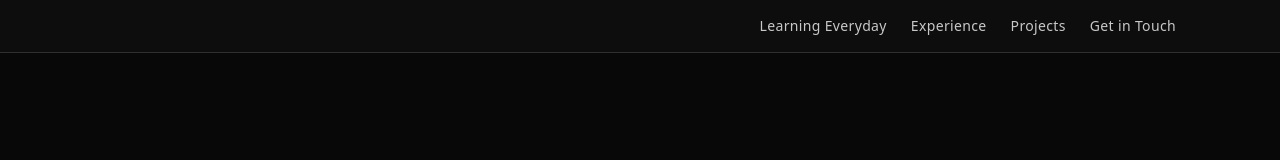
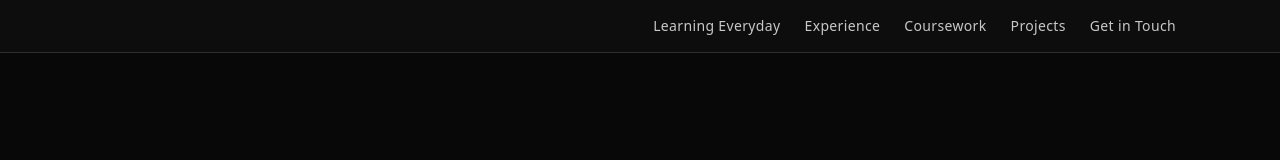
Before and after one commit to bobbybendola/bobbybendola.github.io, a React (Vite) app: page / in a window 1280 px wide. Shown: the top 160 px of the page. Built offline with nearby package versions, Linux system fonts and the light colour scheme; the HTML template or start-up script is replaced by a standard one.

Commit message:
Update to show fliiped cards, and addec courses till spinrg 2026

```diff
--- a/src/components/sections/Coursework.tsx
+++ b/src/components/sections/Coursework.tsx
@@ -0,0 +1,99 @@
+import { useState } from "react";
+
+import type { CourseworkContent } from "@/types/content";
+import { Container } from "@/components/ui/Container";
+
+interface CourseworkProps {
+  content: CourseworkContent;
+}
+
+export function Coursework({ content }: CourseworkProps) {
+  const [activeId, setActiveId] = useState<string | null>(null);
+
+  return (
+    <section
+      id="coursework"
+      aria-labelledby="coursework-heading"
+      className="scroll-mt-4 border-t border-border bg-bg py-16 md:py-20"
+    >
+      <Container>
+        <h2
+          id="coursework-heading"
+          className="text-center text-2xl font-bold text-text-primary md:text-3xl"
+        >
+          {content.heading}
+        </h2>
+        <p className="mt-2 text-center text-sm text-text-secondary md:text-base">{content.subtitle}</p>
+
+        <div className="relative mx-auto mt-12 max-w-3xl pb-4 before:absolute before:bottom-3 before:left-5 before:top-0 before:w-px before:bg-border after:absolute after:bottom-0 after:left-5 after:-translate-x-1/2 after:border-x-[6px] after:border-t-[10px] after:border-x-transparent after:border-t-border md:before:left-1/2 md:after:left-1/2">
+          <ol>
+            {content.terms.map((term, index) => {
+              const isLeft = index % 2 === 0;
+              const courses = term.courses ?? [];
+              const isOpen = activeId === term.id;
+              const filled = courses.length > 0;
+
+              return (
+                <li
+                  key={term.id}
+                  className={`relative mb-8 flex items-center md:mb-10 ${
+                    isLeft ? "md:flex-row" : "md:flex-row-reverse"
+                  }`}
+                >
+                  <div
+                    className={`flex flex-1 ${
+                      isLeft ? "md:justify-end md:pr-10" : "md:justify-start md:pl-10"
+                    } justify-start pl-12 md:pl-0`}
+                  >
+                    <button
+                      type="button"
+                      onMouseEnter={() => setActiveId(term.id)}
+                      onMouseLeave={() => setActiveId(null)}
+                      onFocus={() => setActiveId(term.id)}
+                      onBlur={() => setActiveId(null)}
+                      onClick={() => setActiveId(isOpen ? null : term.id)}
+                      className="w-full max-w-[260px] cursor-pointer border border-border bg-bg p-4 text-left transition-colors hover:border-text-primary"
+                    >
+                      <h3 className="text-sm font-bold text-text-primary md:text-base">{term.label}</h3>
+                      <div
+                        className={`overflow-hidden transition-all duration-300 ${
+                          isOpen ? "mt-3 max-h-48 opacity-100" : "max-h-0 opacity-0"
+                        }`}
+                      >
+                        {courses.length > 0 ? (
+                          <ul className="flex flex-col gap-1.5">
+                            {courses.map((course) => (
+                              <li
+                                key={`${term.id}-${course.code}`}
+                                className="text-sm leading-relaxed text-text-secondary"
+                              >
+                                <span className="text-text-primary">• </span>
+                                {course.code} — {course.name}
+                              </li>
+                            ))}
+                          </ul>
+                        ) : (
+                          <p className="text-sm text-text-secondary">TBD</p>
+                        )}
+                      </div>
+                    </button>
+                  </div>
+
+                  <div
+                    className={`absolute left-5 z-10 h-4 w-4 -translate-x-1/2 rounded-full border-2 md:relative md:left-auto md:translate-x-0 ${
+                      filled
+                        ? "border-text-primary bg-text-primary"
+                        : "border-text-primary bg-bg"
+                    }`}
+                  />
+
+                  <div className="hidden flex-1 md:block" />
+                </li>
+              );
+            })}
+          </ol>
+        </div>
+      </Container>
+    </section>
+  );
+}
--- a/src/config/siteConfig.ts
+++ b/src/config/siteConfig.ts
@@ -43,12 +43,8 @@ import pipedowntrain from "../assets/images/hacks/training_pipe_defect.png";
  * Every string, link, and image on the site lives here. To rebrand,
  * update copy, or point at new assets, edit this file only — no
  * component in src/components should need to change.
- *
- * // TODO(api): this object is a natural place to hook up a headless
- * // CMS or `fetch('/api/site-content')` later; components already
- * // consume it as plain props, so swapping a static import for an
- * // async fetch + context provider is a drop-in change.
  */
+
 export const siteConfig: SiteConfig = {
   meta: {
     title: "Steven Kuzhipala — Computer Engineer, UCI",
@@ -59,6 +55,7 @@ export const siteConfig: SiteConfig = {
   nav: [
     { label: "Learning Everyday", href: "/#bio" },
     { label: "Experience", href: "/#experience" },
+    { label: "Coursework", href: "/#coursework" },
     { label: "Projects", href: "/projects" },
     { label: "Get in Touch", href: "/#contact" },
   ],
@@ -153,6 +150,59 @@ export const siteConfig: SiteConfig = {
     },
   ],
 
+  coursework: {
+    heading: "Coursework",
+    subtitle: "Expected graduation: March 2028",
+    terms: [
+      {
+        id: "fall-2025",
+        label: "Fall 2025",
+        courses: [
+          { code: "EECS 31", name: "Intro to Digital Systems" },
+          { code: "EECS 20", name: "Computer Systems & Programming (LC-3 Assembly)" },
+          { code: "MATH 2D", name: "Multivariable Calculus-I" },
+        ],
+      },
+      {
+        id: "winter-2026",
+        label: "Winter 2026",
+        courses: [
+          { code: "EECS 31L", name: "Digital Systems Lab (RISC-V)" },
+          { code: "EECS 22", name: "Advanced C Programming" },
+          { code: "PHY 7C", name: "Classical Physics (Mechanical)" },
+        ],
+      },
+      {
+        id: "spring-2026",
+        label: "Spring 2026",
+        courses: [
+          { code: "EECS 112", name: "Organization of Digital Computers" },
+          { code: "EECS 22L", name: "Software Engineering in C" },
+          { code: "PHY 7D", name: "Classical Physics (Electricity & Magnetism)" },
+        ],
+      },
+      {
+        id: "fall-2026",
+        label: "Fall 2026",
+        courses: [],
+      },
+      {
+        id: "winter-2027",
+        label: "Winter 2027",
+        courses: [],
+      },
+      {
+        id: "spring-2027",
+        label: "Spring 2027",
+        courses: [],
+      },
+      {
+        id: "fall-2027",
+        label: "Fall 2027",
+        courses: [],
+      },
+    ],
+  },
 
   projects: {
 
--- a/src/pages/HomePage.tsx
+++ b/src/pages/HomePage.tsx
@@ -5,6 +5,7 @@ import { Header } from "@/components/layout/Header";
 import { Hero } from "@/components/sections/Hero";
 import { Bio } from "@/components/sections/Bio";
 import { MissionGrid } from "@/components/sections/MissionGrid";
+import { Coursework } from "@/components/sections/Coursework";
 import { Contact } from "@/components/sections/Contact";
 
 export function HomePage() {
@@ -16,6 +17,7 @@ export function HomePage() {
       <main>
         <Bio content={siteConfig.bio} />
         <MissionGrid heading={siteConfig.missionSectionHeading} missions={siteConfig.missions} />
+        <Coursework content={siteConfig.coursework} />
         <Contact content={siteConfig.contact} />
       </main>
 
```
Also changed, not shown: src/types/content.ts (+18 -0 lines).
